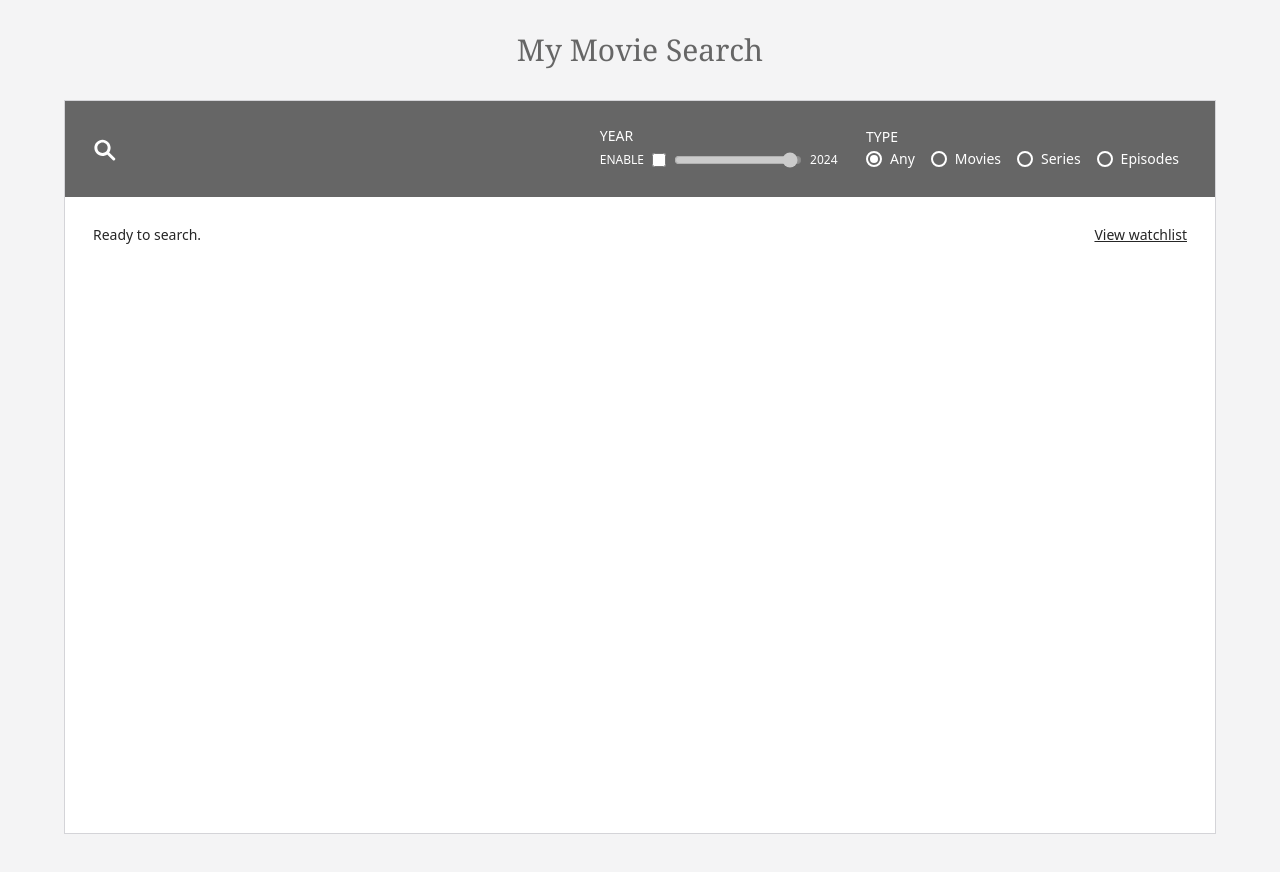
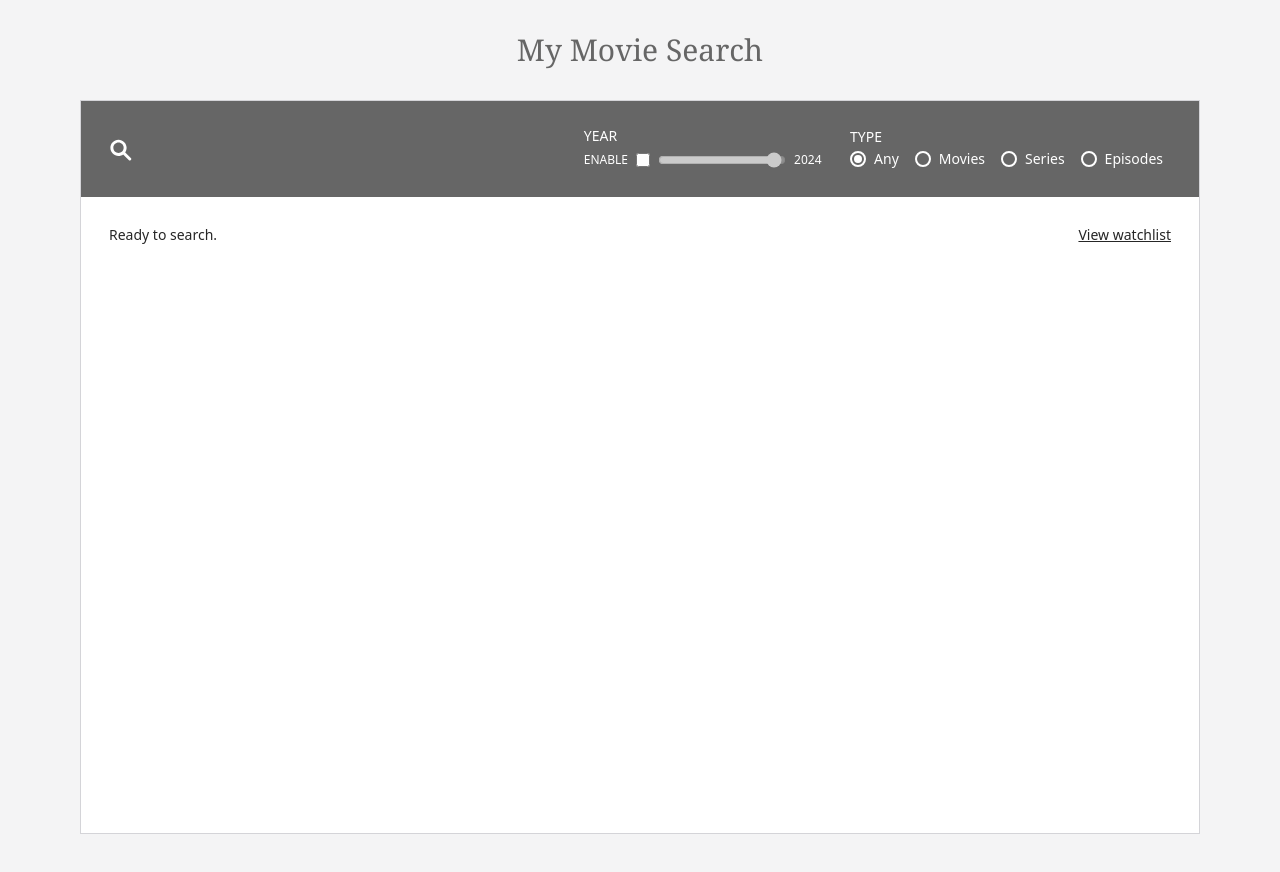
Before and after one commit to GreyMilton/omdb-api-search, a Vue app: page / in a window 1280 px wide. Shown: the top 872 px of the page. Built offline with nearby package versions, Linux system fonts and the light colour scheme.

Commit message:
OMDB-15: improve panel width on larger screen sizes

```diff
--- a/src/App.vue
+++ b/src/App.vue
@@ -313,9 +313,9 @@ function closeWatchlist() {
   </header>
 
   <!-- Main Content -->
-  <main class="grow bg-zinc-100 pb-20">
+  <main class="grow bg-zinc-100 pb-20 xl:px-20">
     <section
-      class="mx-4 flex max-w-[1152px] flex-col border border-zinc-300 bg-white sm:mx-14 xl:m-auto"
+      class="mx-4 flex max-w-[1300px] flex-col border border-zinc-300 bg-white sm:mx-14 xl:mx-auto"
     >
       <!-- Search Bar -->
       <SearchBar
```
